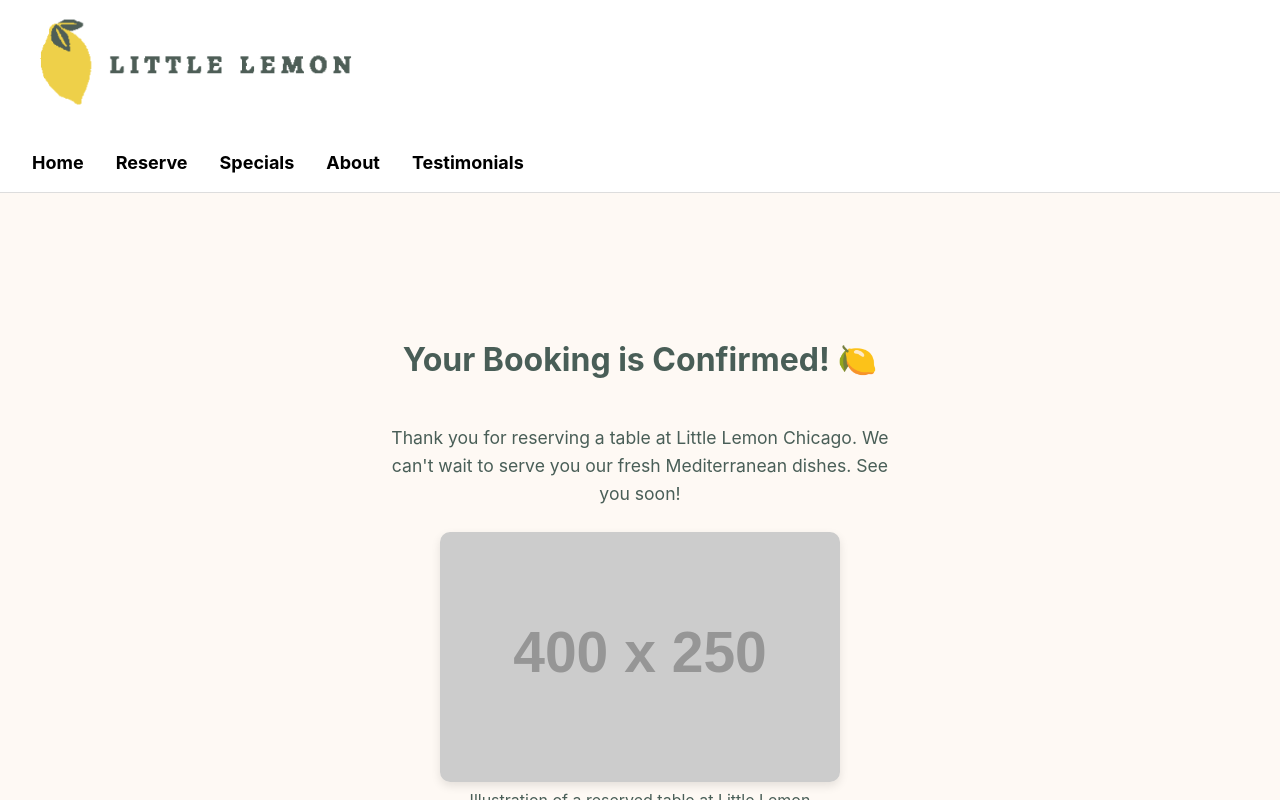
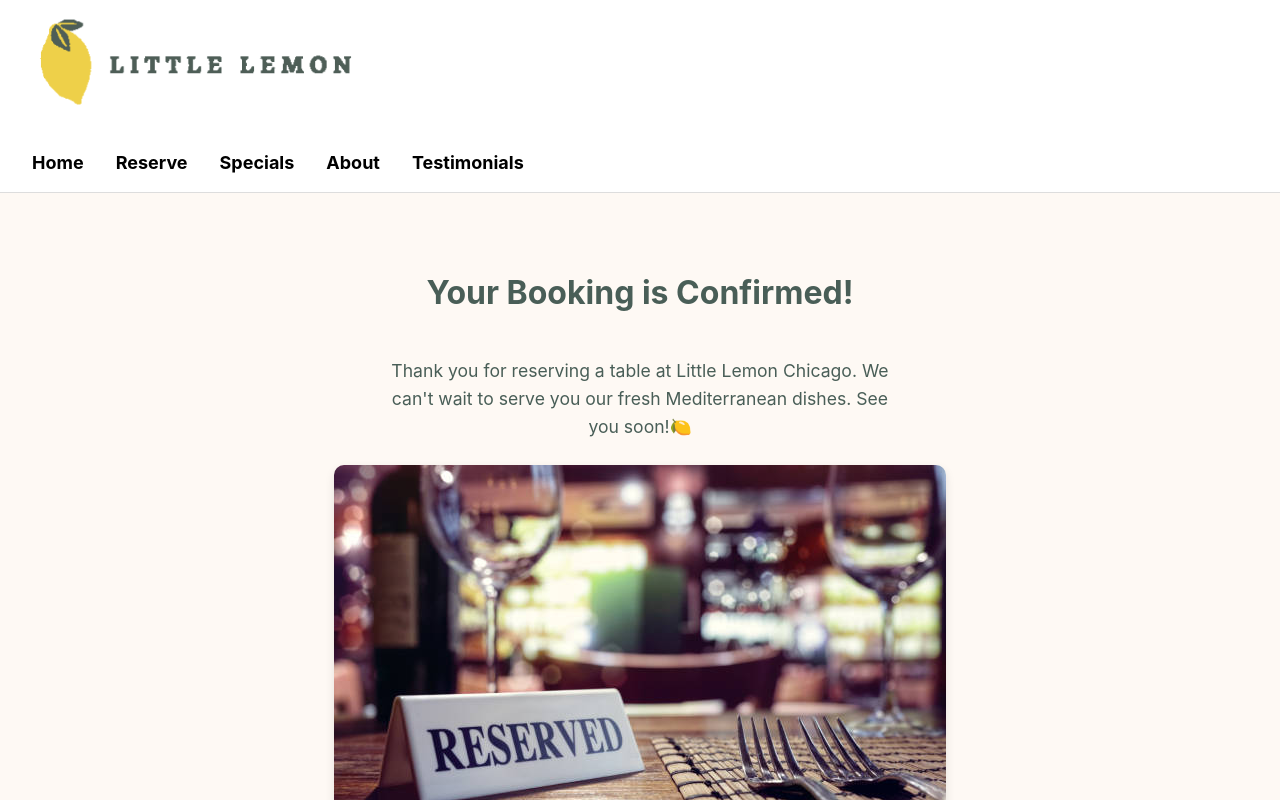
Before and after one commit to thyxphan/little-lemon-app, a React (Create React App) app: page /confirmed in a window 1280 px wide. Shown: the top 800 px of the page. Built offline with nearby package versions, Linux system fonts and the light colour scheme.

Commit message:
Refactor BookingForm: move inline styles to CSS

```diff
--- a/src/components/ConfirmedBooking.js
+++ b/src/components/ConfirmedBooking.js
@@ -1,55 +1,28 @@
+import rsvpImage from "../assets/rsvp.png";
+
 function ConfirmedBooking() {
   return (
     <main
       className="confirmed-booking"
       role="region"
       aria-labelledby="confirmed-heading"
-      style={{
-        textAlign: "center",
-        padding: "3rem 1rem",
-        backgroundColor: "#fef9f4",
-        color: "#495E57",
-        minHeight: "80vh",
-        display: "flex",
-        flexDirection: "column",
-        alignItems: "center",
-        justifyContent: "center",
-        gap: "1.5rem",
-      }}
     >
-      <h2
-        id="confirmed-heading"
-        style={{ fontSize: "2rem", marginBottom: "1rem" }}
-      >
-        Your Booking is Confirmed! <span role="img" aria-label="lemon">🍋</span>
+      <h2 id="confirmed-heading">
+        Your Booking is Confirmed!
       </h2>
 
-      <p
-        style={{
-          fontSize: "1.1rem",
-          maxWidth: "500px",
-          margin: "0 auto",
-          lineHeight: "1.6",
-        }}
-      >
+      <p>
         Thank you for reserving a table at Little Lemon Chicago. We can't wait to
         serve you our fresh Mediterranean dishes. See you soon!
+        <span role="img" aria-label="lemon emoji">🍋</span>
       </p>
 
-      <figure style={{ margin: 0 }}>
+      <figure>
         <img
-          src="https://via.placeholder.com/400x250.png?text=Little+Lemon+Table"
+          src={rsvpImage}
           alt="Reserved table at Little Lemon restaurant"
-          style={{
-            borderRadius: "10px",
-            boxShadow: "0 4px 10px rgba(0,0,0,0.1)",
-            maxWidth: "100%",
-            height: "auto",
-          }}
+          className="table-image"
         />
-        <figcaption className="sr-only">
-          Illustration of a reserved table at Little Lemon
-        </figcaption>
       </figure>
     </main>
   );
--- a/src/index.css
+++ b/src/index.css
@@ -260,3 +260,69 @@
     color: var(--primary);
     text-decoration: none;
   }
+
+  .confirmed-booking {
+    text-align: center;
+    padding: 3rem 1rem;
+    background-color: #fef9f4;
+    color: #495E57;
+    min-height: 80vh;
+    display: flex;
+    flex-direction: column;
+    align-items: center;
+    justify-content: center;
+    gap: 1.5rem;
+  }
+
+  .confirmed-booking h2 {
+    font-size: 2rem;
+    margin-bottom: 1rem;
+  }
+
+  .confirmed-booking p {
+    font-size: 1.1rem;
+    max-width: 500px;
+    margin: 0 auto;
+    line-height: 1.6;
+  }
+
+  .confirmed-booking figure {
+    margin: 0;
+  }
+
+  .confirmed-image {
+    width: 150px; /* Adjust as needed */
+    height: auto;
+    margin-bottom: 1rem;
+  }
+
+  .table-image {
+    border-radius: 10px;
+    box-shadow: 0 4px 10px rgba(0,0,0,0.1);
+    max-width: 100%;
+    height: auto;
+  }
+
+  .booking-form {
+    display: grid;
+    max-width: 300px;
+    gap: 20px;
+  }
+
+  .booking-form input,
+  .booking-form select,
+  .booking-form button {
+    padding: 8px;
+    font-size: 1rem;
+  }
+
+  .booking-form button:disabled {
+    background-color: #ccc;
+    cursor: not-allowed;
+  }
+
+  .booking-form .error {
+    color: red;
+    font-size: 0.9rem;
+    margin: 0;
+  }
```
Also changed, not shown: src/assets/restaurant.png (renamed from src/assets/restaurant.jpg), src/assets/rsvp.png (added).
